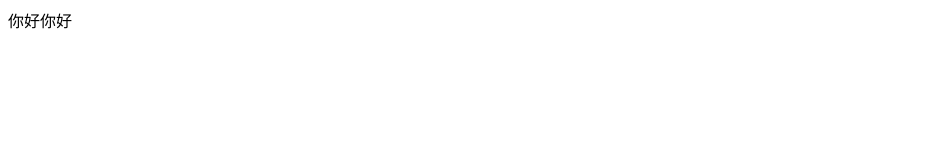
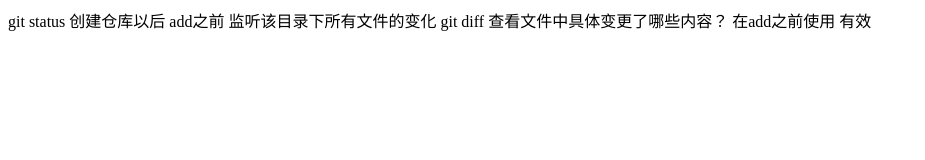
Before and after one commit to RHao-Uzi006/git-student, a plain HTML site: page index.html in a window 1280 px wide. Shown: the whole page, without its empty margins (0-925 px from the left). Drawn offline with Linux system fonts and the light colour scheme.

Commit message:
第三次提交

```diff
--- a/index.html
+++ b/index.html
@@ -7,6 +7,14 @@
     <title>Document</title>
 </head>
 <body>
-    你好你好
+    git status
+    创建仓库以后
+    add之前
+    监听该目录下所有文件的变化
+
+    git diff
+    查看文件中具体变更了哪些内容？
+    在add之前使用 有效
+
 </body>
 </html>
```
Also changed, not shown: test.html (+3 -0 lines).
